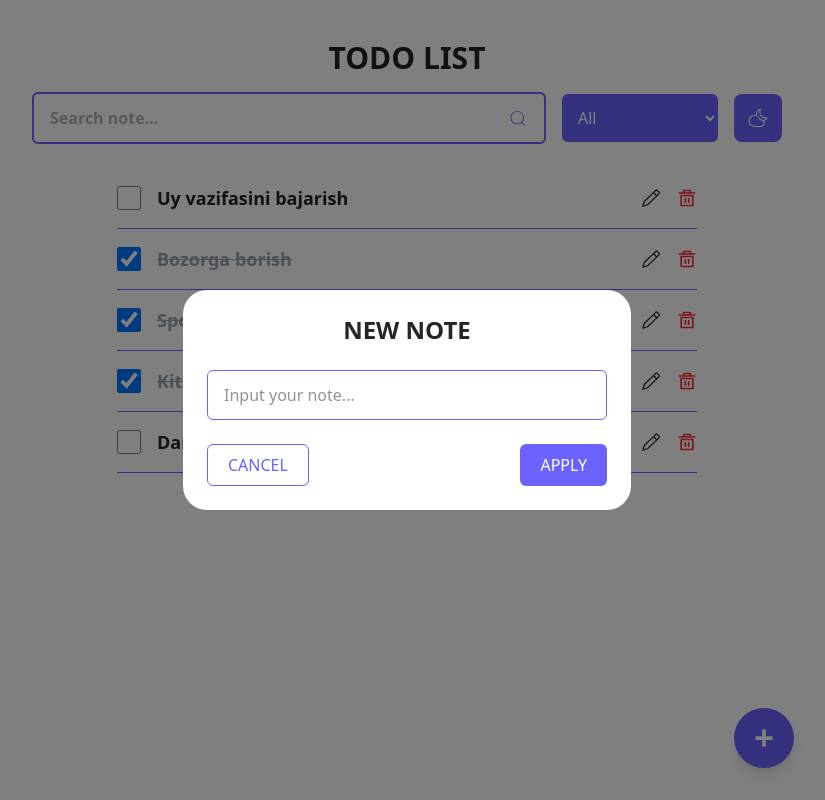
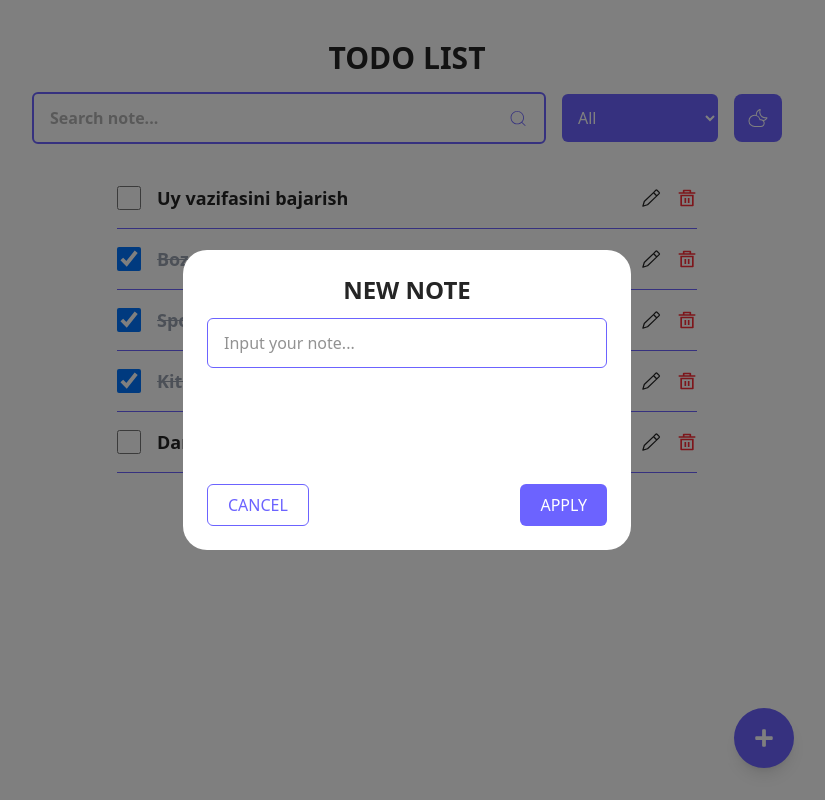
Before and after one commit to Najot-Ta-lim-loyihalar-uchun/Todo_List, a React (Vite) app: page / in a window 1280 px wide. Both pictures are taken after a click on the button 997 px from the left and 738 px from the top of the page. Shown: the whole page, without its empty margins (233-1058 px from the left). Built offline with nearby package versions, Linux system fonts and the light colour scheme.

Commit message:
finished

```diff
--- a/src/components/Modal.jsx
+++ b/src/components/Modal.jsx
@@ -2,6 +2,7 @@ import React, { useRef } from "react";
 import { useDispatch } from "react-redux";
 import { newTodo } from "../toolkit/features/todoesSlice";
 import { toast } from "react-toastify";
+
 function Modal({ title, hide, setHide }) {
   const dispatch = useDispatch();
   const todoTitle = useRef();
@@ -18,17 +19,20 @@ function Modal({ title, hide, setHide }) {
   if (hide) return null;
   return (
     <div className="fixed inset-0 bg-black/50 flex items-center justify-center z-50 px-4">
-      <div className="bg-white dark:bg-[#252525] dark:border border-white w-full max-w-md rounded-3xl p-6 flex flex-col gap-6">
-        <h2 className="text-2xl font-bold text-center">{title}</h2>
-        <input
-          ref={todoTitle}
-          type="text"
-          placeholder="Input your note..."
-          className="py-3 px-4 rounded-md border border-[#6C63FF] dark:border-[#fff] outline-none "
-        />
+      <div className="bg-white dark:bg-[#252525] dark:border border-white w-full max-w-md h-[300px] rounded-3xl p-6 flex flex-col justify-between gap-6">
+        <div className="w-full">
+          <h2 className="text-2xl font-bold text-center mb-3">{title}</h2>
+          <input
+            ref={todoTitle}
+            type="text"
+            placeholder="Input your note..."
+            className="py-3 px-4 w-full rounded-md border border-[#6C63FF] dark:border-[#fff] outline-none "
+          />
+        </div>
+
         <div className="flex justify-between">
           <button
-            onClick={() => setHide(false)}
+            onClick={() => setHide(true)}
             className="px-5 py-2 border border-[#6C63FF] text-[#6C63FF] rounded-md cursor-pointer uppercase"
           >
             Cancel
```
